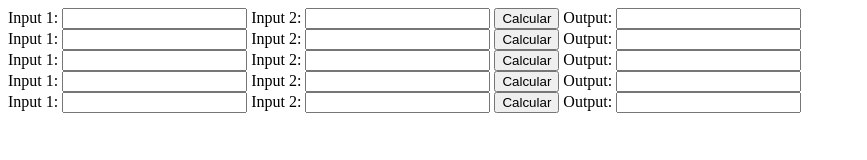
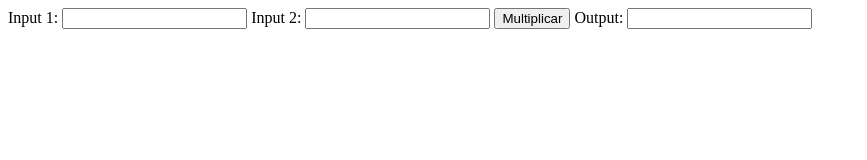
Before and after one commit to herjara66/24-node-ajax, a website: page static/front/index.html in a window 1280 px wide. Shown: the whole page, without its empty margins (0-867 px from the left). Drawn offline with Linux system fonts and the light colour scheme.

Commit message:
funciona suma y multiplicacion

```diff
--- a/static/front/index.html
+++ b/static/front/index.html
@@ -30,45 +30,11 @@
         <input type="text" id="input1" name="input1">
         <label for="input2">Input 2:</label>
         <input type="text" id="input2" name="input2">
-        <button onclick="realizarCalculo()">Calcular</button>
+        <button onclick="realizarCalculo()">Multiplicar</button>
         <label for="output">Output:</label>
         <input type="text" id="output" name="output" readonly>
     </div>
-    <div>
-        <label for="input1">Input 1:</label>
-        <input type="text" id="input1" name="input1">
-        <label for="input2">Input 2:</label>
-        <input type="text" id="input2" name="input2">
-        <button onclick="realizarCalculo()">Calcular</button>
-        <label for="output">Output:</label>
-        <input type="text" id="output" name="output" readonly>
-    </div>
-    <div>
-        <label for="input1">Input 1:</label>
-        <input type="text" id="input1" name="input1">
-        <label for="input2">Input 2:</label>
-        <input type="text" id="input2" name="input2">
-        <button onclick="realizarCalculo()">Calcular</button>
-        <label for="output">Output:</label>
-        <input type="text" id="output" name="output" readonly>
-    </div>
-    <div>
-        <label for="input1">Input 1:</label>
-        <input type="text" id="input1" name="input1">
-        <label for="input2">Input 2:</label>
-        <input type="text" id="input2" name="input2">
-        <button onclick="realizarCalculo()">Calcular</button>
-        <label for="output">Output:</label>
-        <input type="text" id="output" name="output" readonly>
-    </div>
-    <div>
-        <label for="input1">Input 1:</label>
-        <input type="text" id="input1" name="input1">
-        <label for="input2">Input 2:</label>
-        <input type="text" id="input2" name="input2">
-        <button onclick="realizarCalculo()">Calcular</button>
-        <label for="output">Output:</label>
-        <input type="text" id="output" name="output" readonly>
-    </div>
+
+
 </body>
 </html>
```
Also changed, not shown: index.js (+17 -1 lines), 1 other file.
